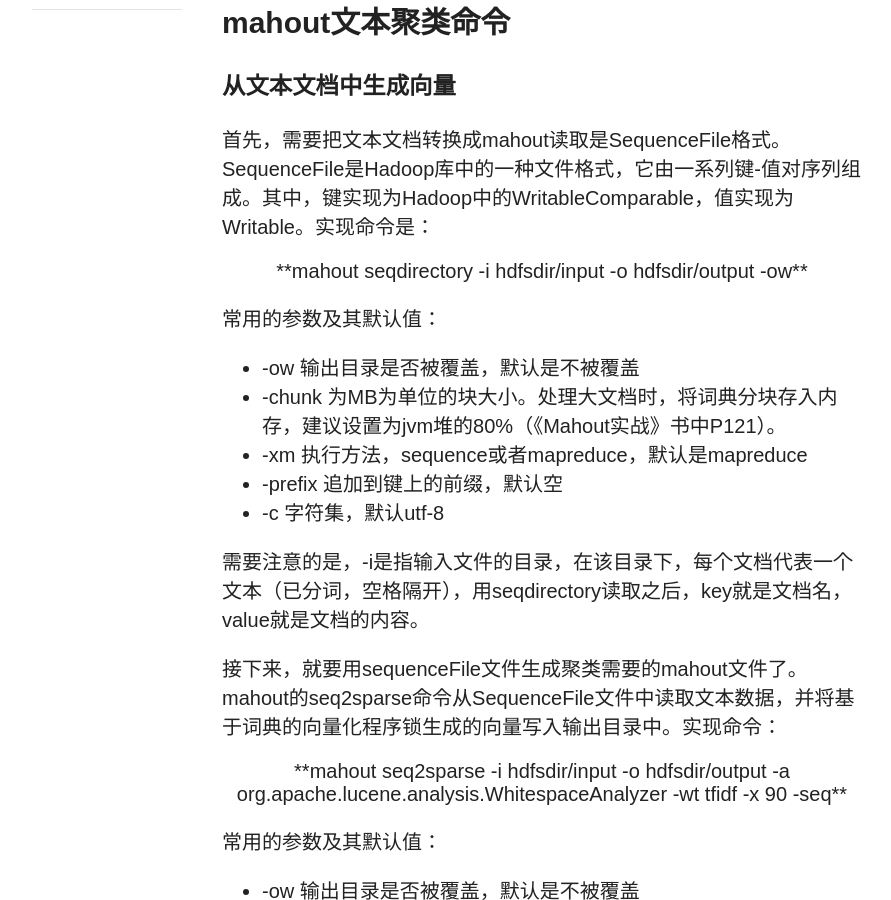
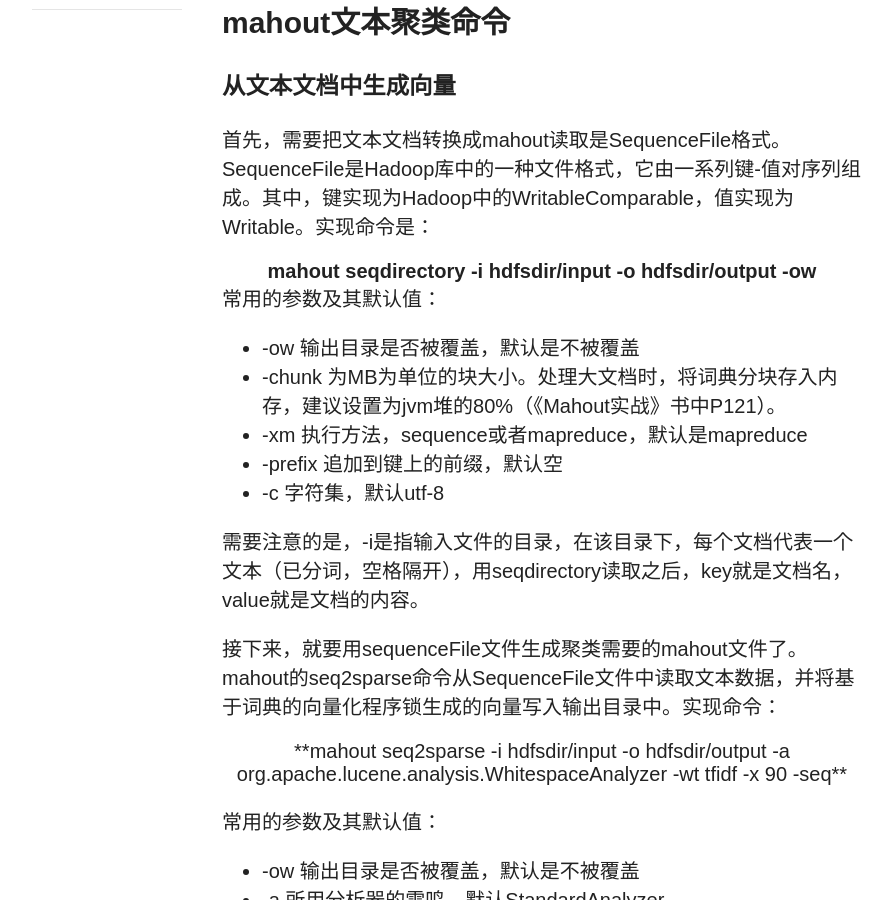
Before and after one commit to yimiwawa/yimiwawa.github.io, a Jekyll site: the page built from _posts/2014-05-13-mahout聚类实验.md, in a window 1280 px wide and 900 px high, scrolled down 460 px. Shown: the whole window, without its empty margins (128-1019 px from the left). Built offline with Jekyll 4.4.1, drawn with Linux system fonts in a browser that asks for light colours; nearby versions of some CDN libraries; Markdown is read by kramdown in place of the engine named in the settings; comment, search, counter and statistics services are not loaded.

```diff
--- a/_posts/2014-05-13-mahout聚类实验.md
+++ b/_posts/2014-05-13-mahout聚类实验.md
@@ -15,7 +15,7 @@ title: mahout文本聚类实验
 ### 从文本文档中生成向量
 
 首先，需要把文本文档转换成mahout读取是SequenceFile格式。SequenceFile是Hadoop库中的一种文件格式，它由一系列键-值对序列组成。其中，键实现为Hadoop中的WritableComparable，值实现为Writable。实现命令是：
-<center>**mahout seqdirectory -i hdfsdir/input -o hdfsdir/output -ow**</center>
+**<center>mahout seqdirectory -i hdfsdir/input -o hdfsdir/output -ow</center>**
 常用的参数及其默认值：
 + -ow 输出目录是否被覆盖，默认是不被覆盖
 + -chunk 为MB为单位的块大小。处理大文档时，将词典分块存入内存，建议设置为jvm堆的80%（《Mahout实战》书中P121）。
```
